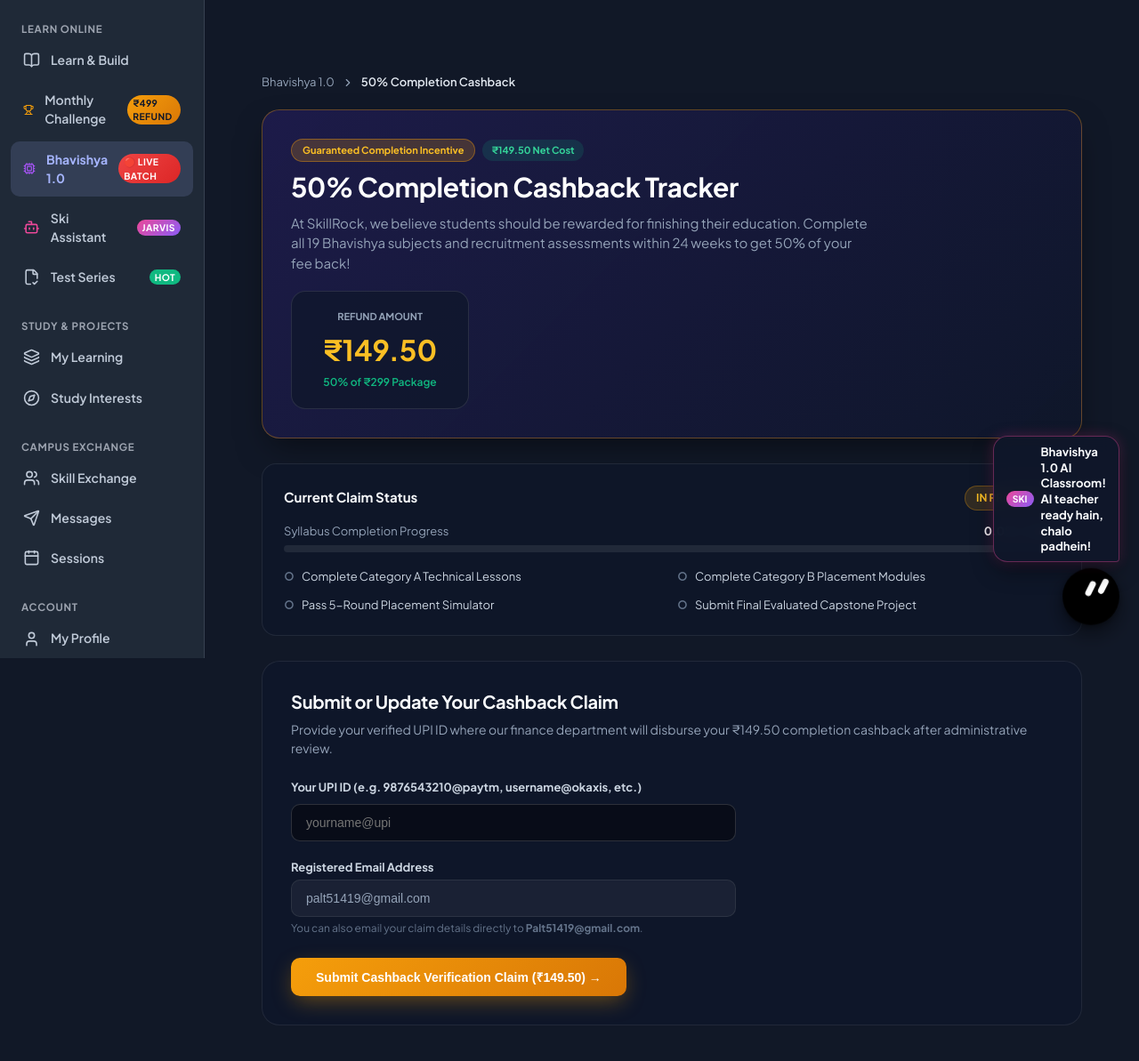
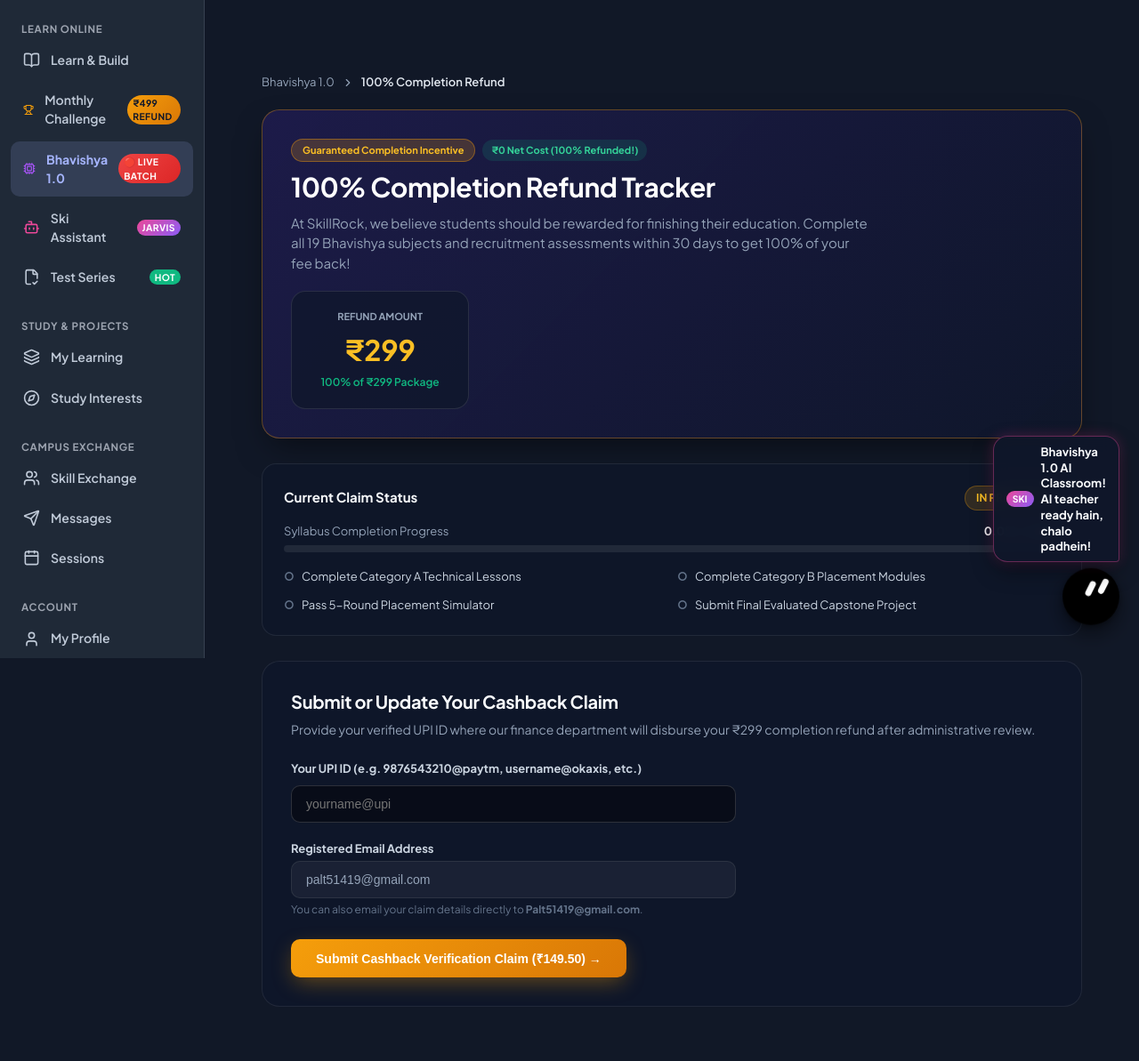
Before and after one commit to Tanishk-Pal/SkillRock, a Flask app: page /bhavishya/cashback/claim in a window 1280 px wide. Shown: the part 60-1253 px from the top of the page at 89% size. Run offline with Flask 3, Linux system fonts and the light colour scheme; a user stored in the database is signed in; some libraries are stand-ins or nearby versions.

Commit message:
feat: upgrade completion refund to 100% within 30 days and fix admin/challenge issues

```diff
--- a/routes/admin.py
+++ b/routes/admin.py
@@ -49,6 +49,8 @@ from models import (
     slugify,
     extract_youtube_id
 )
+from models.mongo import _to_obj_id
+from models.roadmap import RoadmapCashback
 from config import Config
 from services.payment_service import grant_student_access, revoke_student_access
 
@@ -1954,7 +1956,7 @@ def challenge_edit(slug):
         try:
             ch.title = request.form.get("title", ch.title).strip()
             ch.price = float(request.form.get("price", ch.price or 499.0))
-            ch.duration_days = int(request.form.get("duration_days", ch.duration_days or 28))
+            ch.duration_days = int(request.form.get("duration_days", ch.duration_days or 30))
             ch.instructor = request.form.get("instructor", ch.instructor).strip()
             ch.difficulty = request.form.get("difficulty", ch.difficulty).strip()
             ch.is_active = bool(request.form.get("is_active") == "on" or request.form.get("is_active") == "true")
@@ -2222,7 +2224,7 @@ def cashback_process(request_id):
                         {
                             "amount": amount_paise,
                             "notes": {
-                                "reason": f"SkillRock 50% Completion Cashback: {req.roadmap_title}",
+                                "reason": f"SkillRock 100% Completion Refund: {req.roadmap_title}",
                                 "user_id": req.user_id,
                                 "approved_by": admin_identifier
                             }
--- a/routes/bhavishya.py
+++ b/routes/bhavishya.py
@@ -7,7 +7,7 @@ Handles:
 - Socratic Conversational AI Engine powered by Gemini Key Pool
 - Isolated Secure Python Code Execution Sandbox
 - Multi-Agent Group Discussion & 5-Round Placement Simulator
-- 50% Completion Cashback Claims & Verification Tracking
+- 100% Completion Refund Claims & Verification Tracking
 """
 
 import sys
@@ -118,7 +118,7 @@ def dashboard():
     Main Bhavishya 1.0 Dashboard:
     - 19 learning cards organized across Technical, Placement, and Projects
     - Progress metric trackers, active streak, placement readiness score
-    - 50% completion cashback and certificate status indicators
+    - 100% completion refund and certificate status indicators
     """
     pkg = BhavishyaPackage()
     # Bhavishya 1.0 is 100% FREE for all students
@@ -788,13 +788,13 @@ def submit_simulator():
 
 
 # ==============================================================================
-# 10. 50% Completion Cashback Claims Portal
+# 10. 100% Completion Refund Claims Portal
 # ==============================================================================
 
 @bhavishya_bp.route("/cashback/claim", methods=["GET", "POST"])
 @login_required
 def cashback_claim():
-    """50% Completion Cashback claim submission and status audit page."""
+    """100% Completion Refund claim submission and status audit page."""
     record = BhavishyaCashback.get_by_user(str(current_user.id))
     progress = BhavishyaProgress.get_or_create_for_user(str(current_user.id))
 
@@ -818,7 +818,7 @@ def cashback_claim():
                 "user_name": current_user.name,
                 "user_email": current_user.email,
                 "original_amount": 299.0,
-                "cashback_amount": 149.50,
+                "cashback_amount": 299.0,
                 "upi_id": upi_id,
                 "status": BhavishyaCashback.STATUS_UNDER_VERIFICATION,
                 "applied_at": datetime.now(timezone.utc),
@@ -828,7 +828,7 @@ def cashback_claim():
             record.status = BhavishyaCashback.STATUS_UNDER_VERIFICATION
             record.applied_at = datetime.now(timezone.utc)
         record.save()
-        flash("Your 50% Completion Cashback claim has been submitted for verification! Our team verifies submissions within 48 hours.", "success")
+        flash("Your 100% Completion Refund claim has been submitted for verification! Our team verifies submissions within 48 hours.", "success")
         return redirect(url_for("bhavishya.cashback_claim"))
 
     return render_template(
@@ -837,7 +837,7 @@ def cashback_claim():
         progress=progress,
         completion_pct=pct,
         is_eligible=is_eligible,
-        refund_amount=149.50,
+        refund_amount=299.0,
     )
 
 
--- a/templates/admin/challenge_edit.html
+++ b/templates/admin/challenge_edit.html
@@ -28,7 +28,7 @@
                 </label>
                 <input type="number" step="1" min="0" name="price" value="{{ challenge.price|int }}" required
                        style="width: 100%; padding: 10px 14px; background: #0F172A; border: 1px solid var(--admin-border); border-radius: 8px; color: var(--admin-text-main);">
-                <div style="font-size: 0.72rem; color: #10B981; margin-top: 4px;">100% refundable upon 28-day completion.</div>
+                <div style="font-size: 0.72rem; color: #10B981; margin-top: 4px;">100% refundable upon 30-day completion.</div>
             </div>
 
             <div>
@@ -37,7 +37,7 @@
                 </label>
                 <input type="number" min="1" max="365" name="duration_days" value="{{ challenge.duration_days }}" required
                        style="width: 100%; padding: 10px 14px; background: #0F172A; border: 1px solid var(--admin-border); border-radius: 8px; color: var(--admin-text-main);">
-                <div style="font-size: 0.72rem; color: var(--admin-text-muted); margin-top: 4px;">Strict 28-day countdown begins upon student enrolment.</div>
+                <div style="font-size: 0.72rem; color: var(--admin-text-muted); margin-top: 4px;">Strict 30-day countdown begins upon student enrolment.</div>
             </div>
         </div>
 
--- a/templates/admin/challenges.html
+++ b/templates/admin/challenges.html
@@ -12,7 +12,7 @@
                 <span>SkillRock Monthly Challenges</span>
             </div>
             <p style="font-size: 0.82rem; color: var(--admin-text-muted); margin-top: 4px;">
-                Manage 28-day learning challenges, ₹499 pricing, 100% refund compliance, and student milestones.
+                Manage 30-day learning challenges, ₹499 pricing, 100% refund compliance, and student milestones.
             </p>
         </div>
         <div style="display: flex; gap: 8px;">
--- a/templates/bhavishya/cashback_claim.html
+++ b/templates/bhavishya/cashback_claim.html
@@ -1,7 +1,7 @@
 {% extends "base.html" %}
 
-{% block title %}50% Completion Cashback Tracker — Bhavishya 1.0 | SkillRock{% endblock %}
-{% block meta_description %}Claim your 50% fee refund (₹149.50) upon 100% completion of Bhavishya 1.0 on SkillRock.{% endblock %}
+{% block title %}100% Completion Refund Tracker — Bhavishya 1.0 | SkillRock{% endblock %}
+{% block meta_description %}Claim your 100% fee refund (₹299) upon 100% completion of Bhavishya 1.0 on SkillRock.{% endblock %}
 
 {% block content %}
 <div class="bh-cashback-container" style="max-width: 1000px; margin: 0 auto; padding: 24px 16px 80px;">
@@ -10,7 +10,7 @@
     <div style="display: flex; align-items: center; gap: 8px; color: #94A3B8; font-size: 13px; margin-bottom: 20px;">
         <a href="{{ url_for('bhavishya.dashboard') }}" style="color: #94A3B8; text-decoration: none;">Bhavishya 1.0</a>
         <i data-lucide="chevron-right" style="width: 14px; height: 14px;"></i>
-        <span style="color: #E2E8F0; font-weight: 600;">50% Completion Cashback</span>
+        <span style="color: #E2E8F0; font-weight: 600;">100% Completion Refund</span>
     </div>
 
     <!-- Header Card -->
@@ -22,21 +22,21 @@
                         Guaranteed Completion Incentive
                     </span>
                     <span style="background: rgba(16, 185, 129, 0.15); color: #34D399; font-size: 11px; font-weight: 700; padding: 4px 10px; border-radius: 9999px;">
-                        ₹149.50 Net Cost
+                        ₹0 Net Cost (100% Refunded!)
                     </span>
                 </div>
                 <h1 style="font-size: 30px; font-weight: 800; color: #FFFFFF; margin: 0 0 10px;">
-                    50% Completion Cashback Tracker
+                    100% Completion Refund Tracker
                 </h1>
                 <p style="color: #94A3B8; font-size: 15px; margin: 0; line-height: 1.5;">
-                    At SkillRock, we believe students should be rewarded for finishing their education. Complete all 19 Bhavishya subjects and recruitment assessments within 24 weeks to get 50% of your fee back!
+                    At SkillRock, we believe students should be rewarded for finishing their education. Complete all 19 Bhavishya subjects and recruitment assessments within 30 days to get 100% of your fee back!
                 </p>
             </div>
 
             <div style="background: rgba(15, 23, 42, 0.7); border: 1px solid rgba(255, 255, 255, 0.1); border-radius: 16px; padding: 20px 24px; text-align: center; min-width: 200px;">
                 <div style="font-size: 11px; color: #94A3B8; text-transform: uppercase; font-weight: 700;">Refund Amount</div>
-                <div style="font-size: 32px; font-weight: 800; color: #FBBF24; margin: 4px 0;">₹149.50</div>
-                <div style="font-size: 12px; color: #10B981; font-weight: 600;">50% of ₹299 Package</div>
+                <div style="font-size: 32px; font-weight: 800; color: #FBBF24; margin: 4px 0;">₹299</div>
+                <div style="font-size: 12px; color: #10B981; font-weight: 600;">100% of ₹299 Package</div>
             </div>
         </div>
     </div>
@@ -83,7 +83,7 @@
     <div style="background: rgba(15, 23, 42, 0.95); border: 1px solid rgba(255, 255, 255, 0.08); border-radius: 20px; padding: 32px;">
         <h2 style="font-size: 20px; font-weight: 800; color: #F8FAFC; margin: 0 0 8px;">Submit or Update Your Cashback Claim</h2>
         <p style="color: #94A3B8; font-size: 14px; margin: 0 0 24px;">
-            Provide your verified UPI ID where our finance department will disburse your ₹149.50 completion cashback after administrative review.
+            Provide your verified UPI ID where our finance department will disburse your ₹299 completion refund after administrative review.
         </p>
 
         <form method="POST" action="{{ url_for('bhavishya.cashback_claim') }}">
--- a/templates/challenge/_challenge_card.html
+++ b/templates/challenge/_challenge_card.html
@@ -56,7 +56,7 @@
             <div style="background: rgba(16, 185, 129, 0.1); border: 1px dashed rgba(16, 185, 129, 0.4); border-radius: 8px; padding: 8px 12px; margin-bottom: 14px; display: flex; align-items: center; gap: 8px;">
                 <i data-lucide="shield-check" style="width: 16px; height: 16px; color: #10B981; flex-shrink: 0;"></i>
                 <span style="font-size: 0.78rem; color: #34D399; font-weight: 600;">
-                    Complete all requirements in 28 days &amp; qualify for 100% refund!
+                    Complete all requirements in 30 days &amp; qualify for 100% refund!
                 </span>
             </div>
 
--- a/templates/learning/certificate.html
+++ b/templates/learning/certificate.html
@@ -391,7 +391,7 @@
     </div>
 
     <!-- Official Certificate Frame (Print & PDF Canvas) -->
-    <!-- 50% Course Fee Refund Guarantee Claim Banner -->
+    <!-- 100% Course Fee Refund Guarantee Claim Banner -->
     <!-- Mobile Landscape Orientation Hint -->
     <div class="mobile-cert-hint-banner">
         <i data-lucide="smartphone" style="width: 14px; height: 14px; color: #2563EB;"></i>
--- a/templates/learning/courses.html
+++ b/templates/learning/courses.html
@@ -319,7 +319,7 @@
                         </span>
                     </div>
                     <p style="font-size: 0.88rem; color: var(--text-secondary); margin: 2px 0 0 0;">
-                        Complete your 28-day learning challenge and get 100% of your eligible enrolment fee back! Curated course, coding sandbox, and verified certificate.
+                        Complete your 30-day learning challenge and get 100% of your eligible enrolment fee back! Curated course, coding sandbox, and verified certificate.
                     </p>
                 </div>
             </div>
```
Also changed, not shown: models/challenge.py (+20 -19 lines), models/default_challenge_data.py (+7 -7 lines), routes/challenge.py (+6 -6 lines), templates/challenge/dashboard.html (+8 -8 lines), templates/challenge/detail.html (+7 -7 lines), templates/challenge/index.html (+5 -5 lines), tests/test_monthly_challenge.py (+5 -5 lines).
